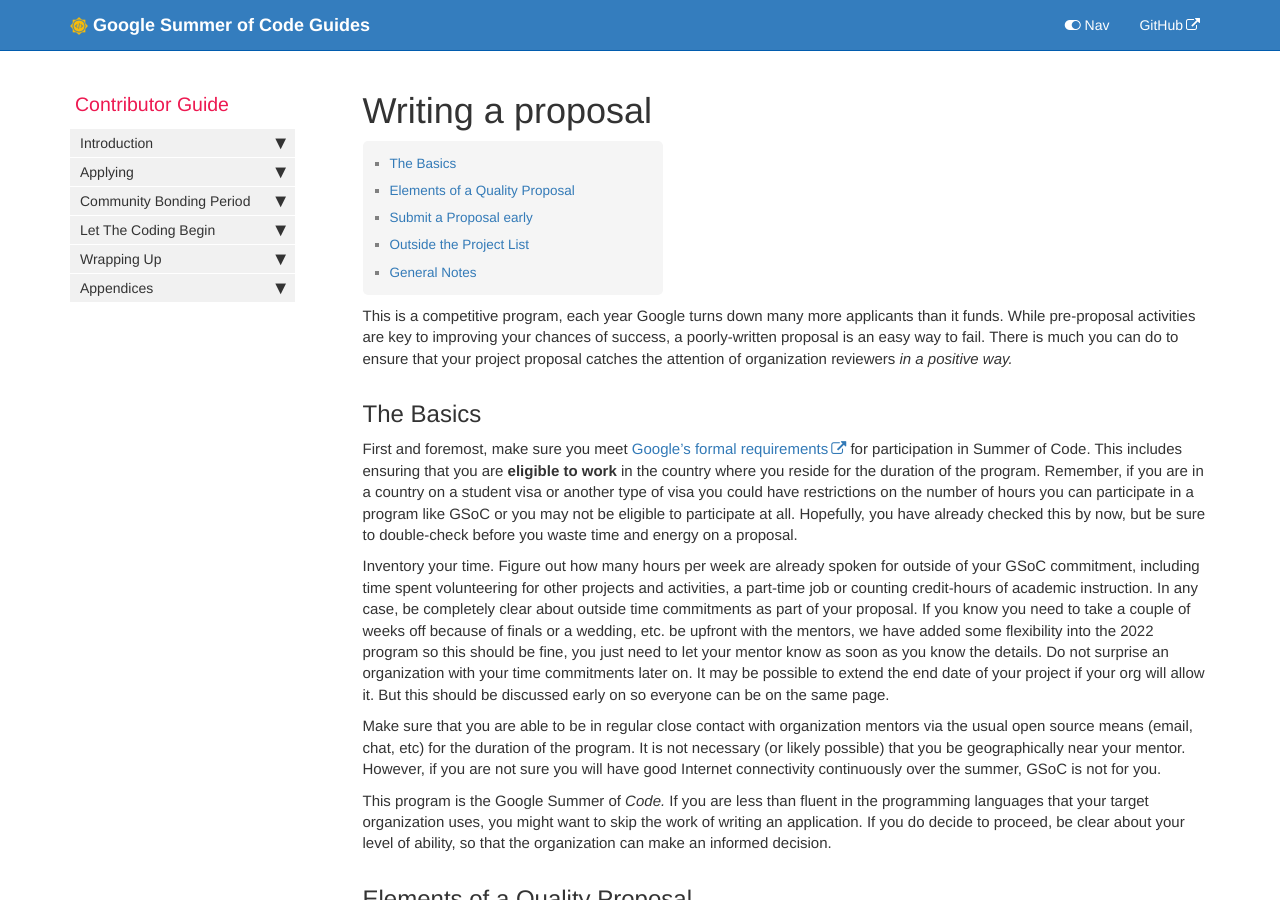
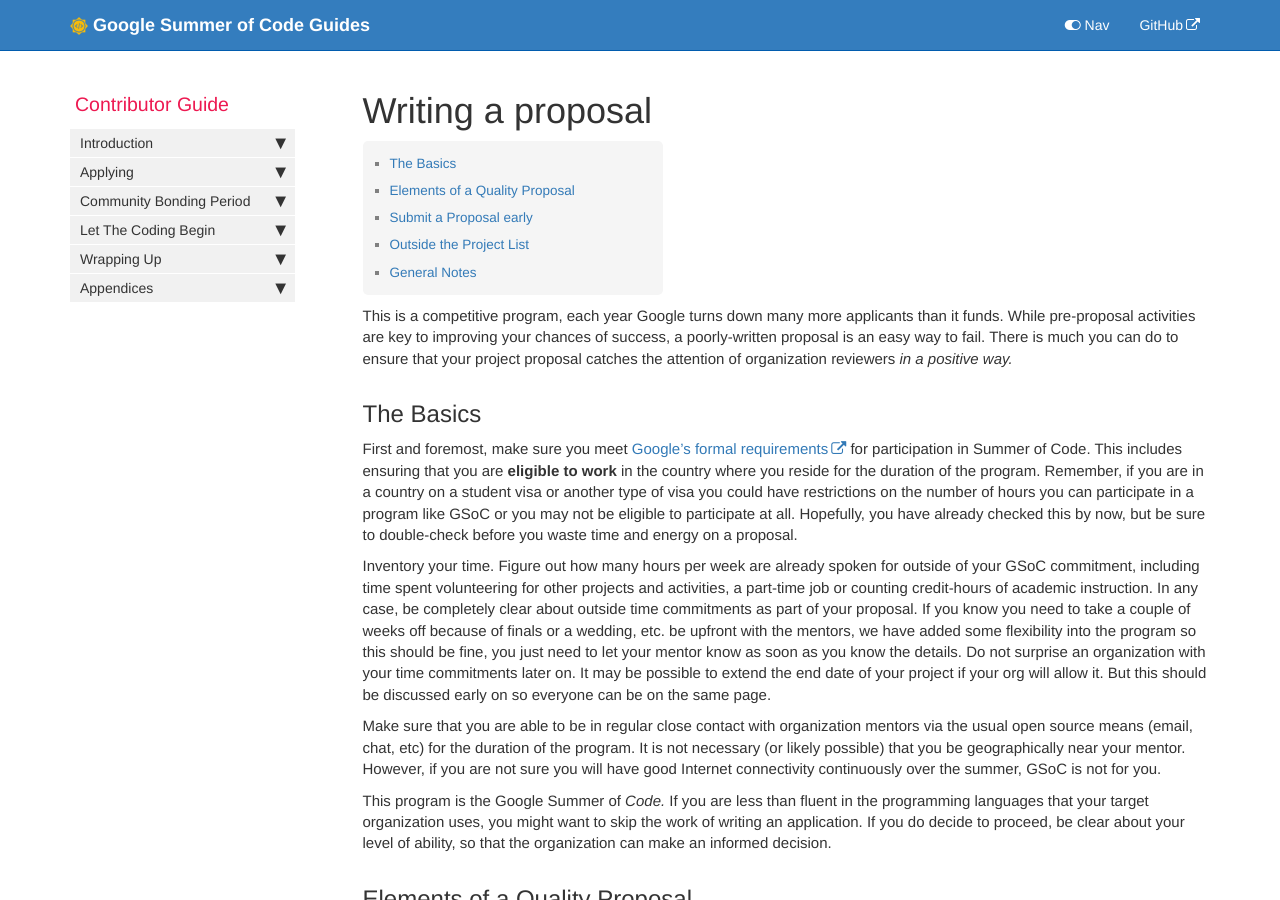
Before and after one commit to google/gsocguides, a Jekyll site: the page built from pages/student/06-writing_a_proposal.md, in a window 1280 px wide and 900 px high. Built offline with Jekyll 4.4.1, drawn with Linux system fonts in a browser that asks for light colours; some of the changed text lies outside the part shown.

Commit message:
Update 06-writing_a_proposal.md
2024 updates

```diff
--- a/pages/student/06-writing_a_proposal.md
+++ b/pages/student/06-writing_a_proposal.md
@@ -12,7 +12,7 @@ This is a competitive program, each year Google turns down many more applicants
 
 First and foremost, make sure you meet [Google's formal requirements](https://summerofcode.withgoogle.com/rules#:~:text=for%20the%20duration%20of%20the%20Program%2C%20be%20eligible%20to%20work%20in%20the%20country%20in%20which%20they%20reside%3B%20and) for participation in Summer of Code. This includes ensuring that you are **eligible to work** in the country where you reside for the duration of the program. Remember, if you are in a country on a student visa or another type of visa you could have restrictions on the number of hours you can participate in a program like GSoC or you may not be eligible to participate at all. Hopefully, you have already checked this by now, but be sure to double-check before you waste time and energy on a proposal.
 
-Inventory your time. Figure out how many hours per week are already spoken for outside of your GSoC commitment, including time spent volunteering for other projects and activities, a part-time job or counting credit-hours of academic instruction. In any case, be completely clear about outside time commitments as part of your proposal. If you know you need to take a couple of weeks off because of finals or a wedding, etc. be upfront with the mentors, we have added some flexibility into the 2022 program so this should be fine, you just need to let your mentor know as soon as you know the details. Do not surprise an organization with your time commitments later on. It may be possible to extend the end date of your project if your org will allow it. But this should be discussed early on so everyone can be on the same page.
+Inventory your time. Figure out how many hours per week are already spoken for outside of your GSoC commitment, including time spent volunteering for other projects and activities, a part-time job or counting credit-hours of academic instruction. In any case, be completely clear about outside time commitments as part of your proposal. If you know you need to take a couple of weeks off because of finals or a wedding, etc. be upfront with the mentors, we have added some flexibility into the program so this should be fine, you just need to let your mentor know as soon as you know the details. Do not surprise an organization with your time commitments later on. It may be possible to extend the end date of your project if your org will allow it. But this should be discussed early on so everyone can be on the same page.
 
 Make sure that you are able to be in regular close contact with organization mentors via the usual open source means (email, chat, etc) for the duration of the program. It is not necessary (or likely possible) that you be geographically near your mentor. However, if you are not sure you will have good Internet connectivity continuously over the summer, GSoC is not for you.
 
```
Also changed, not shown: other parts of pages/student/06-writing_a_proposal.md (+2 -0 lines).
